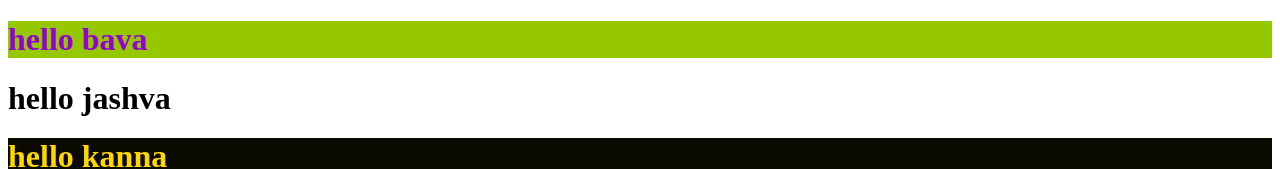
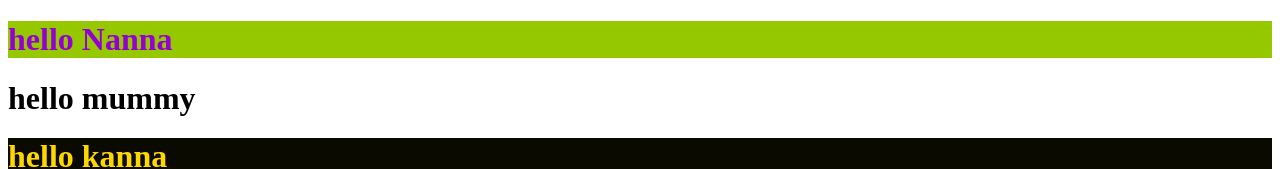
Before and after one commit to thripuranellore-hub/thripuranellore-hub.github.io, a website: page advs-attributes.html in a window 1280 px wide. Shown: the top 169 px of the page. Drawn offline with Linux system fonts and the light colour scheme.

Commit message:
Update greetings in advs-attributes.html

```diff
--- a/advs-attributes.html
+++ b/advs-attributes.html
@@ -19,8 +19,8 @@
 </h1>
 </head>
 <body>
-    <h1 title="love">hello bava</h1>
-    <h1>hello jashva</h1>
+    <h1 title="love">hello Nanna</h1>
+    <h1>hello mummy</h1>
     <h1 title="like">hello kanna</h1>
     <h1>hello bujji</h1>
     <h1 title="like">hello bangaram</h1>
```
